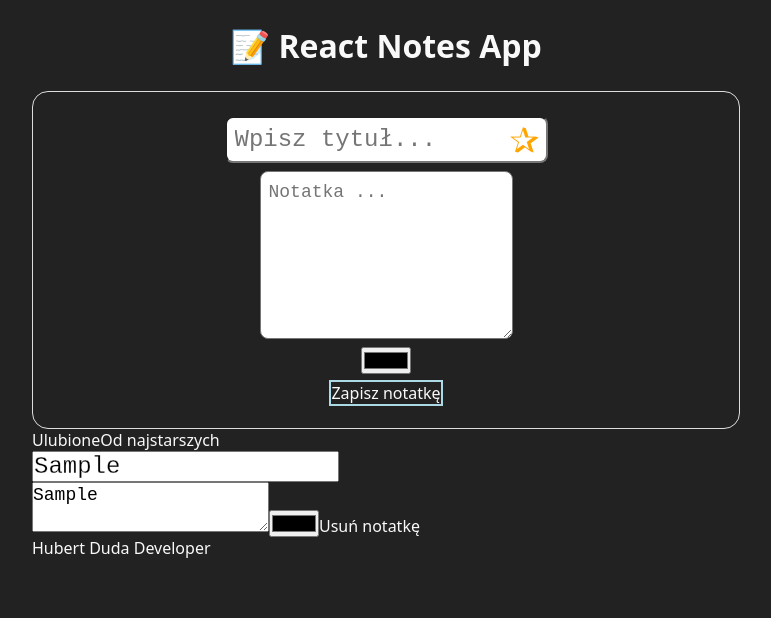
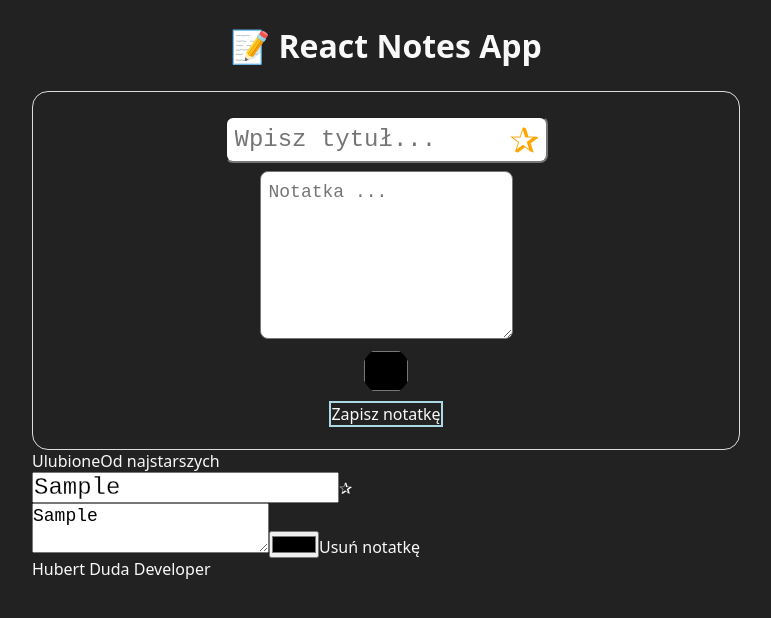
Before and after one commit to HubertDudaDeveloper/react-notes-app, a Next.js app: page / in a window 1280 px wide. Both pictures are taken after typing "Sample", "Sample" into the empty fields and a click on the button "Zapisz notatkę". Shown: the top 618 px of the page, without its empty margins (254-1025 px from the left). Built offline with nearby package versions, Linux system fonts and the light colour scheme.

Commit message:
style update

```diff
--- a/assets/styles/NoteForm.module.scss
+++ b/assets/styles/NoteForm.module.scss
@@ -41,4 +41,14 @@
     min-height: 168px;
     font: 400 18px/24px monospace;
   }
+
+    .form__color {
+      background-color: transparent;
+      border-radius: 50%;
+      border: none;
+      height: 48px;
+      width: 48px;
+      padding: 0;
+      margin: 0;
+    }
 }
--- a/components/NoteForm.tsx
+++ b/components/NoteForm.tsx
@@ -30,6 +30,7 @@ export const NoteForm = (): ReactElement => {
 
   const handleClick = (event: React.MouseEvent<HTMLElement>) => {
     event.preventDefault();
+    note.isFavorite = isFavorite;
     addNote(note);
     setNote(initialNote);
   };
@@ -69,6 +70,7 @@ export const NoteForm = (): ReactElement => {
       <input
         type="color"
         value={note.color}
+        className={NoteFormModule.form__color}
         onChange={(event: ChangeEvent<HTMLInputElement>) =>
           handleChange(event, "color")
         }
--- a/components/NoteItem.tsx
+++ b/components/NoteItem.tsx
@@ -24,20 +24,29 @@ export const NoteItem = ({
       <div className={NodeItem.note__title__container}>
         <input
           type="text"
-          onChange={(event: ChangeEvent<HTMLInputElement>) => handleChange('title', event.target.value)}
+          onChange={(event: ChangeEvent<HTMLInputElement>) =>
+            handleChange("title", event.target.value)
+          }
           className={NodeItem.note__title}
           style={{ color: note.color }}
           value={note.title}
         />
+        <button
+          className={NodeItem.form__isFavorite}
+          type="button"
+          onClick={() => handleChange("isFavorite", !note.isFavorite)}
+        >
+          { note.isFavorite ? "★" : "✰" }
+        </button>
       </div>
       <textarea
         onChange={(event: ChangeEvent<HTMLTextAreaElement>) =>
           handleChange("content", event.target.value)
         }
+        value={note.content}
         className={NodeItem.note__content}
       >
-          {note.content}
-        </textarea>
+      </textarea>
       <input
         type="color"
         value={note.color}
--- a/context/NotesContext.tsx
+++ b/context/NotesContext.tsx
@@ -53,13 +53,15 @@ export const NotesProvider = ({ children }: { children: ReactNode }) => {
   const removeNote = (noteId: string): void => {
     const newNotes = notes.filter((note: INote) => note.id !== noteId);
     setNotes(newNotes);
-    console.log(newNotes);
     saveNotes(newNotes);
   };
 
   const updateNote = (note: INote) => {
-    const newNotes = [...notes.filter((fNote) => fNote.id !== note.id), note];
-    setNotes(newNotes);
+    const noteIndex = notes.findIndex((fNote) => fNote.id === note.id);
+    const copyNotes = [...notes]
+    copyNotes[noteIndex] = note;
+    setNotes(copyNotes);
+    saveNotes(copyNotes);
   };
 
   return (
--- a/types/note.ts
+++ b/types/note.ts
@@ -8,6 +8,6 @@ export interface INote {
 }
 
 export enum ENotesSortValue {
-  DESC = 'descending',
-  ASC = 'ascscending'
+  DESC = "descending",
+  ASC = "ascscending",
 }
```
